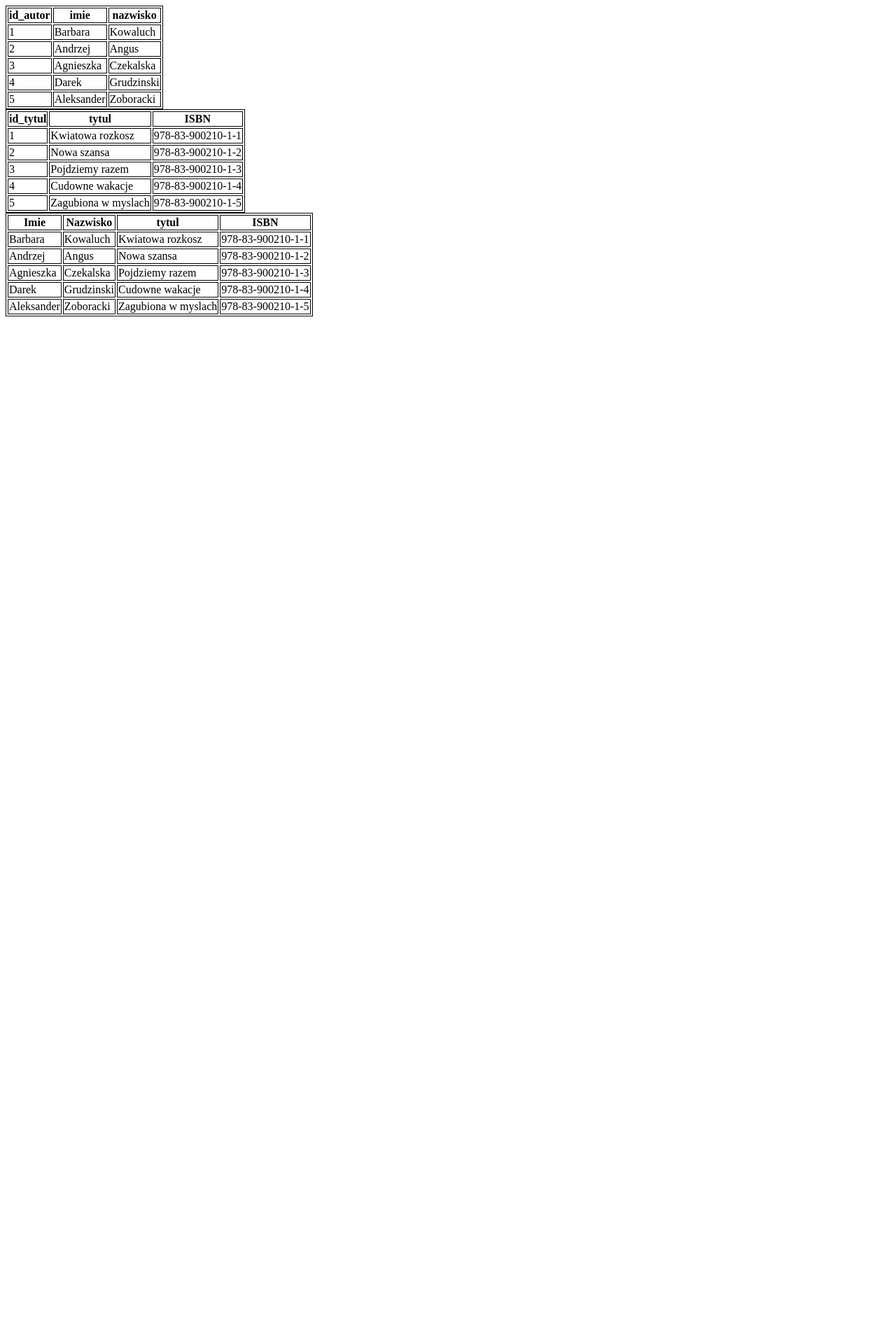
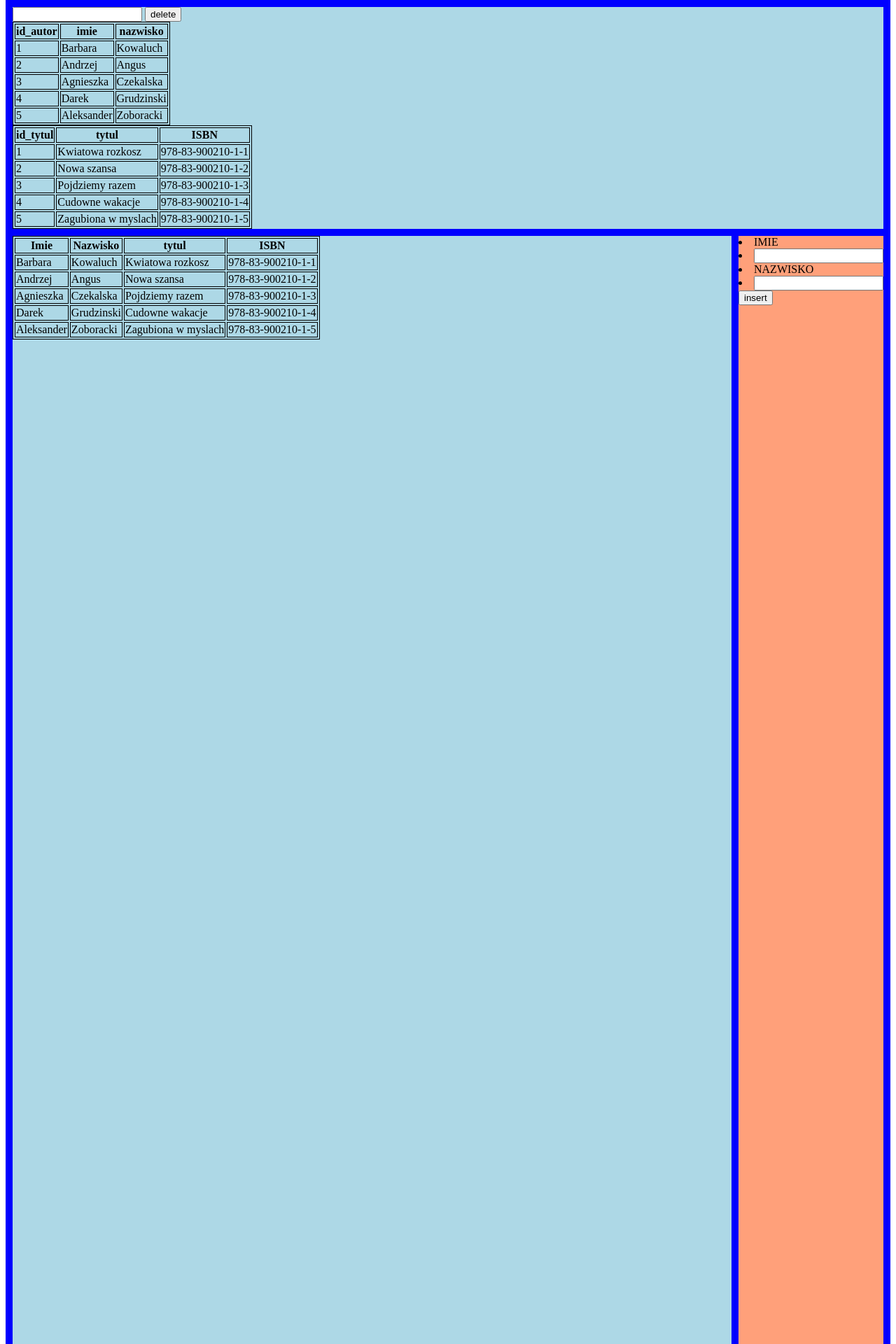
Before and after one commit to 3ti-2020/korona-01-magdalena-chodak, a PHP site: page /index_tab.php in a window 1280 px wide. Shown: the top 1920 px of the page at 70% size. Before the commit the page ends 800 px from the top, so only its background shows below. Run offline with PHP 8.4, Linux system fonts and the light colour scheme; data comes from the database, SQL or seed files in the repository.

Commit message:
Add files via upload

```diff
--- a/index_tab.php
+++ b/index_tab.php
@@ -10,6 +10,12 @@
 <body>
     <div class="container">
     <div class="tab1">
+    <div class="del">
+        <form action="del.php" method="POST">
+                <input type="text" name="id_to_delete">
+                <input type="submit" value="delete">
+            </form>
+            </div>
 <?php
 $servername="127.0.0.1";
 $username="root";
@@ -36,8 +42,8 @@ while($row=$result->fetch_assoc() ){
 }
 echo("</table>");
 ?>
-</div>
-<div class="tab2">
+
+
 <?php
 $servername="127.0.0.1";
 $username="root";
@@ -65,7 +71,25 @@ while($row=$result->fetch_assoc() ){
 echo("</table>");
 ?>
 </div>
-<div class="tab3">
+
+
+    <div class="ins">
+            <form action="ins.php" method="POST">
+
+            <!-- <li><input type="text" class="none" name="id_autor"></li> -->
+
+            <li>IMIE</li>
+            <li><input type="text" name="imie"></li>
+            <li>NAZWISKO</li>
+            <li><input type="text" name="nazwisko"></li>
+
+
+
+            <input type="submit" value="insert">
+
+            </form>
+        </div>
+<div class="tab2">
 <?php
 $servername="127.0.0.1";
 $username="root";
--- a/style_tab.css
+++ b/style_tab.css
@@ -1,3 +1,38 @@
 .tab,th,td{
     border:solid black 1px;
 }
+
+*{
+    margin-top: 0;
+}
+
+.container {
+    background: blue;
+    display: grid;
+    grid-gap: 10px;
+    padding: 10px;
+    grid-template-columns: 1fr 3fr;
+    grid-template-rows: 1fr 10fr;
+    grid-template-areas:
+    'c c c c'
+    'd d b b ';
+}
+
+.ins{
+    background: lightsalmon;
+    grid-area:b;
+}
+
+.none{
+    display: none;
+}
+
+.tab1{
+    background: lightblue;
+    grid-area: c;
+}
+.tab2{
+    background: lightblue;
+
+    grid-area: d;
+}
```
Also changed, not shown: del.php (added, +19 -0 lines), ins.php (added, +20 -0 lines).
